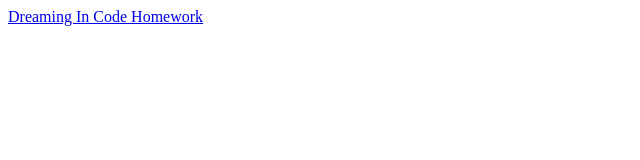
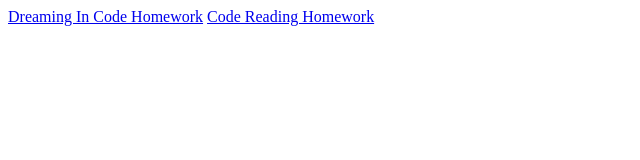
Before and after one commit to David-Olson123/David-Olson123.github.io, a plain HTML site: page Homework/index.html in a window 1280 px wide. Shown: the whole page, without its empty margins (0-640 px from the left). Drawn offline with Linux system fonts and the light colour scheme.

Commit message:
added link to code reading homework

```diff
--- a/Homework/index.html
+++ b/Homework/index.html
@@ -4,6 +4,6 @@
 <body>
 
 <a href="https://docs.google.com/document/d/1-7XZj2mLZISrpT-dv8etNOkXgG8T3HgX8g2R55BXjQA/edit?usp=sharing">Dreaming In Code Homework</a>
-
+<a href="https://docs.google.com/document/d/1mmmacJ7fx4w4LRY7-a-x2zrn92d-mv7FXgc6FH54e8c/edit?usp=sharing">Code Reading Homework</a>
 </body>
 </html>
```
